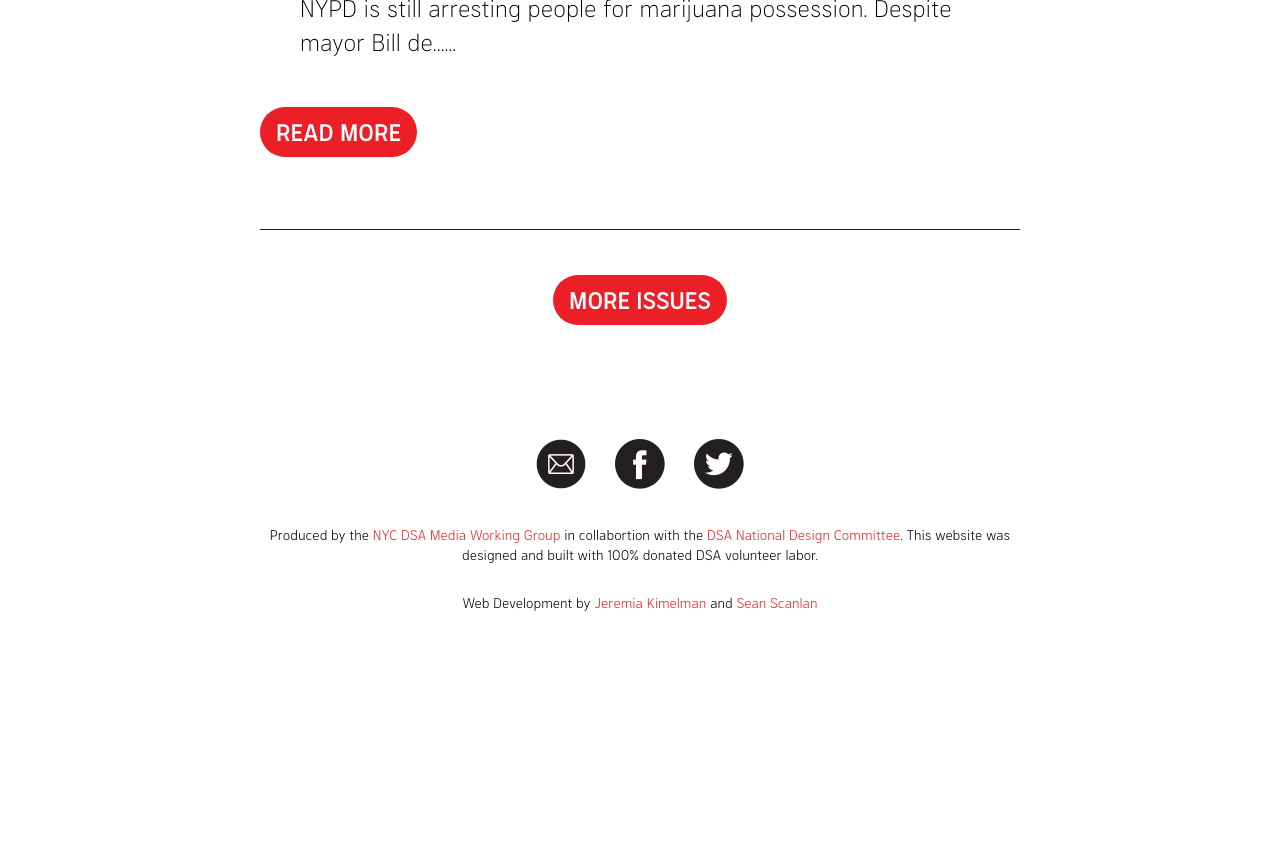
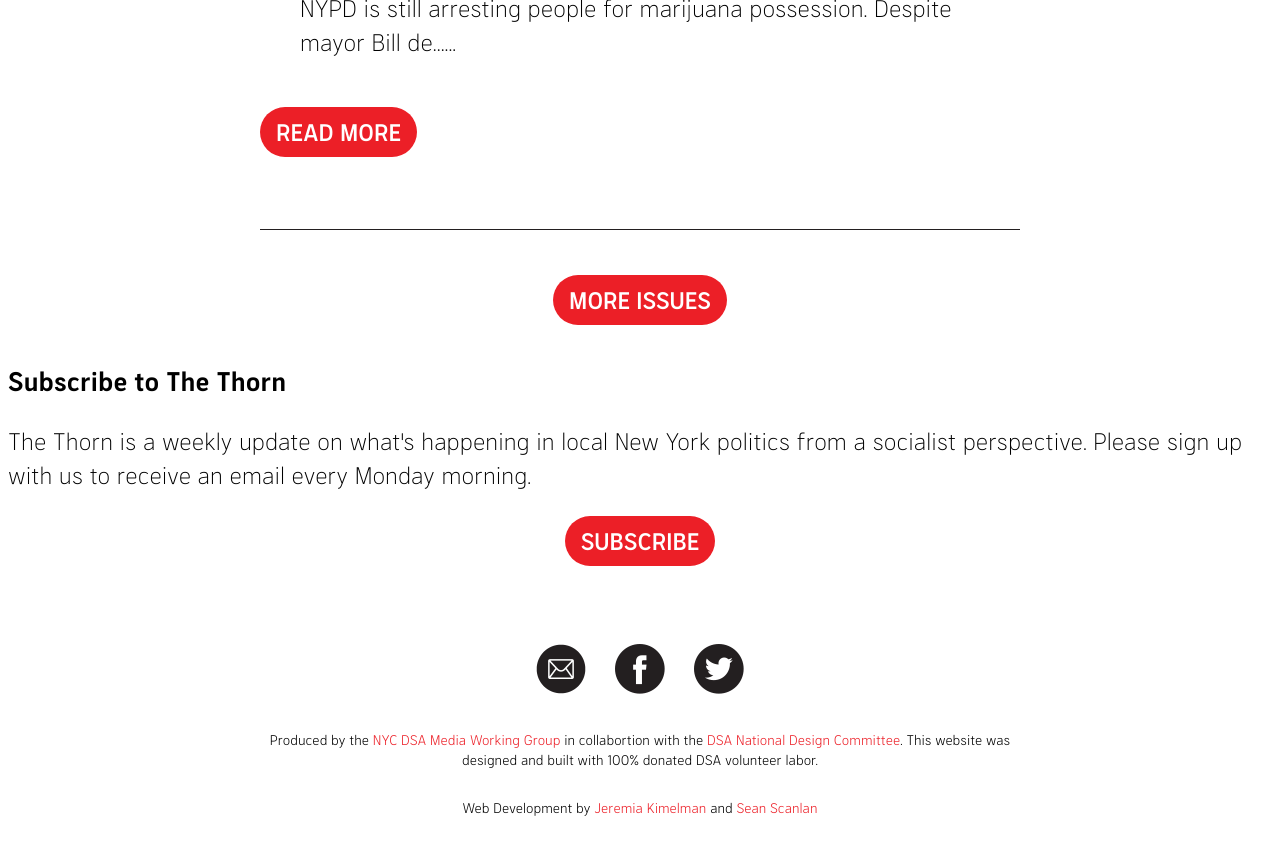
Before and after one commit to nycdsa/the-thorn, a Jekyll site: the page built from src/index.html, in a window 1280 px wide and 900 px high, scrolled down 5871 px. Shown: the top 855 px of the window. Built offline with Jekyll 4.4.1, drawn with Linux system fonts in a browser that asks for light colours; before the commit the page ends 6566 px from its top, so only the background shows below that.

Commit message:
Update base.html

```diff
--- a/src/_layouts/base.html
+++ b/src/_layouts/base.html
@@ -39,6 +39,11 @@
     <main class='container thin posts-container'>
       {{ content }}
     </main>
+    <div class='contribute'>
+  <h2>Subscribe to {{ site.title }}</h2>
+  <p class="post-body">The Thorn is a weekly update on what's happening in local New York politics from a socialist perspective. Please sign up with us to receive an email every Monday morning.</p>
+ <div class="more-link"><a href="http://eepurl.com/cDM-4D" class="post-link link-cta">Subscribe</a></div>
+</div>
     <footer class="footer">
       <ul class="social-links-list">
         <li class="social-links-item">
```
